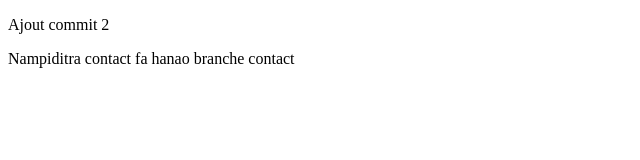
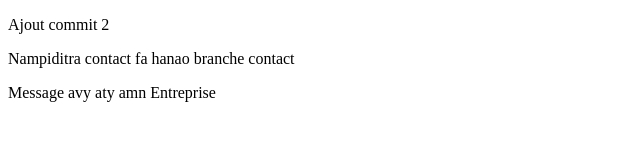
Before and after one commit to Tokiniri/TpGithub, a plain HTML site: page index.html in a window 1280 px wide. Shown: the whole page, without its empty margins (0-640 px from the left). Drawn offline with Linux system fonts and the light colour scheme.

Commit message:
commit Entreprise

```diff
--- a/index.html
+++ b/index.html
@@ -8,5 +8,6 @@
 <body>
     <p>Ajout commit 2</p>
     <p>Nampiditra contact fa hanao branche contact</p>
+    <p>Message avy aty amn Entreprise</p>
 </body>
 </html>
```
